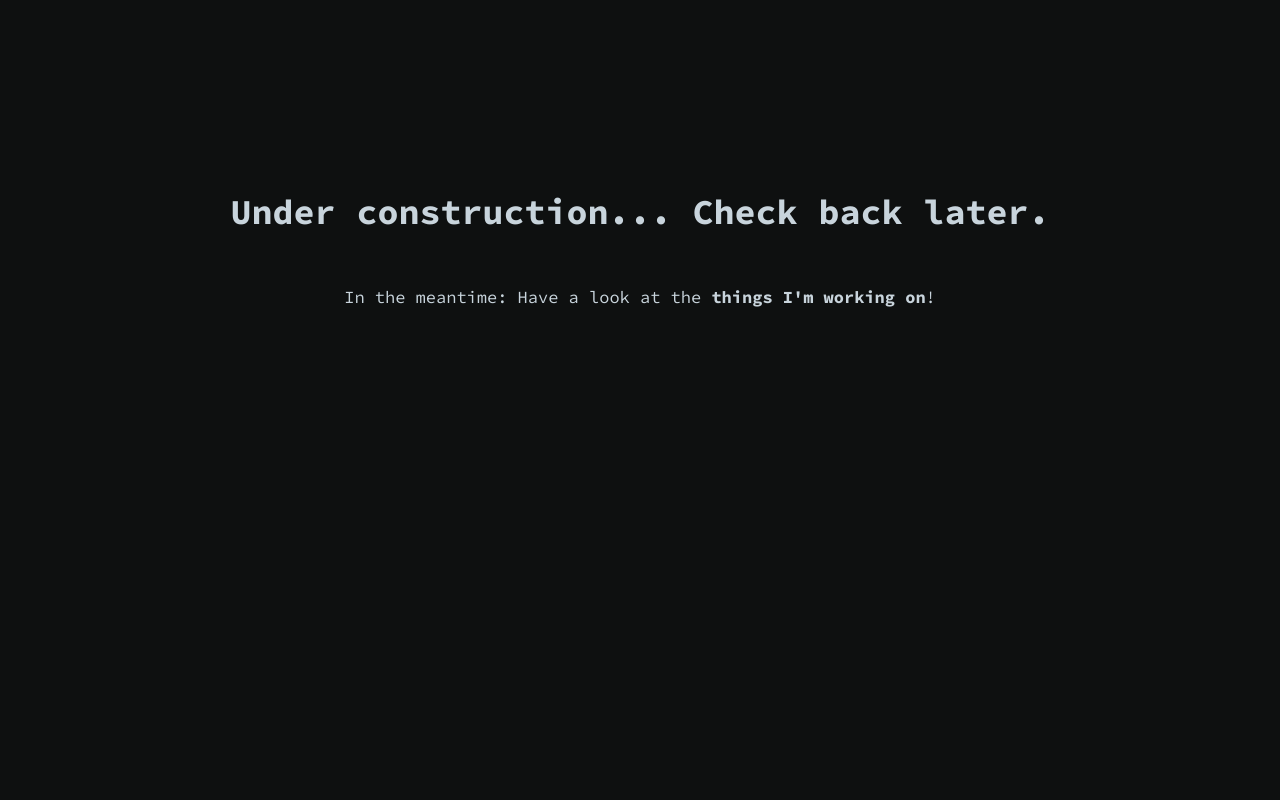
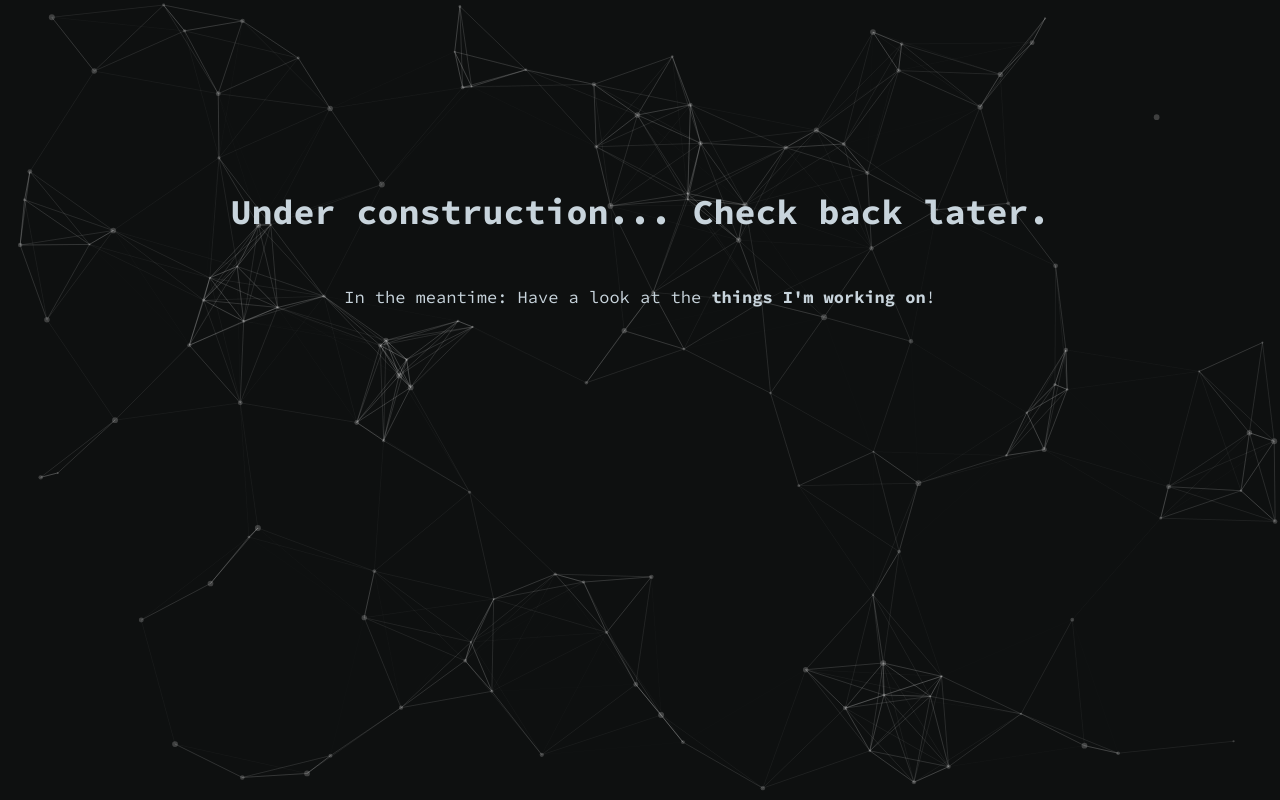
Before and after one commit to qzed/qzed.github.io, a Next.js app: page / in a window 1280 px wide. Built offline with nearby package versions, Linux system fonts and the light colour scheme.

Commit message:
Add background to index

```diff
--- a/pages/index.tsx
+++ b/pages/index.tsx
@@ -1,6 +1,9 @@
 import type { NextPage } from 'next'
 import Head from 'next/head'
 import styles from '../styles/home.module.scss'
+
+import PolyBackground from '../components/PolyBackground';
+
 
 const Home: NextPage = () => {
   return (
@@ -9,6 +12,8 @@ const Home: NextPage = () => {
         <title>Maximilian Luz</title>
         <meta name="description" content="Personal website of Maximilian Luz" />
       </Head>
+
+      <PolyBackground className={styles.particles} />
 
       <main className={styles.wrapper}>
         <p className={styles.notice}>
--- a/styles/home.module.scss
+++ b/styles/home.module.scss
@@ -28,6 +28,14 @@
   flex-direction: column;
   height: 60vh;
   text-align: center;
+
+  p {
+    z-index: 1;
+  }
+}
+
+.particles {
+  z-index: -1;
 }
 
 .notice {
```
